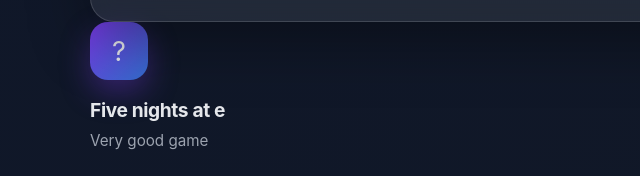
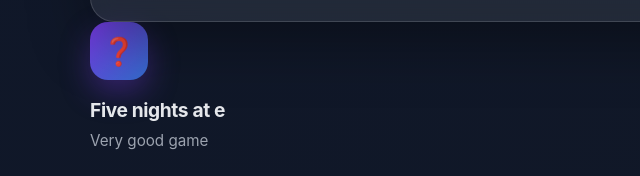
Before and after one commit to nznaisjd-byte/classroomclenver, a plain HTML site: page index.html in a window 1280 px wide. Shown: the part 1138-1314 px from the top of the page, 0-640 px from the left. Drawn offline with Linux system fonts and the light colour scheme.

Commit message:
Update index.html

```diff
--- a/index.html
+++ b/index.html
@@ -336,10 +336,11 @@
 </a
   <a class="game-card" href="fivenightsate.html" data-name="Scary">
   <div class="tag">New</div>
-  <div class="icon">?</div>
+  <div class="icon">❓</div>
   <h3 class="game-name">Five nights at e</h3>
   <p class="game-desc">Very good game</p>
 </a>
+
 <div class="footer">Made by edu lowellschools</div>
   </div>
 >
```
